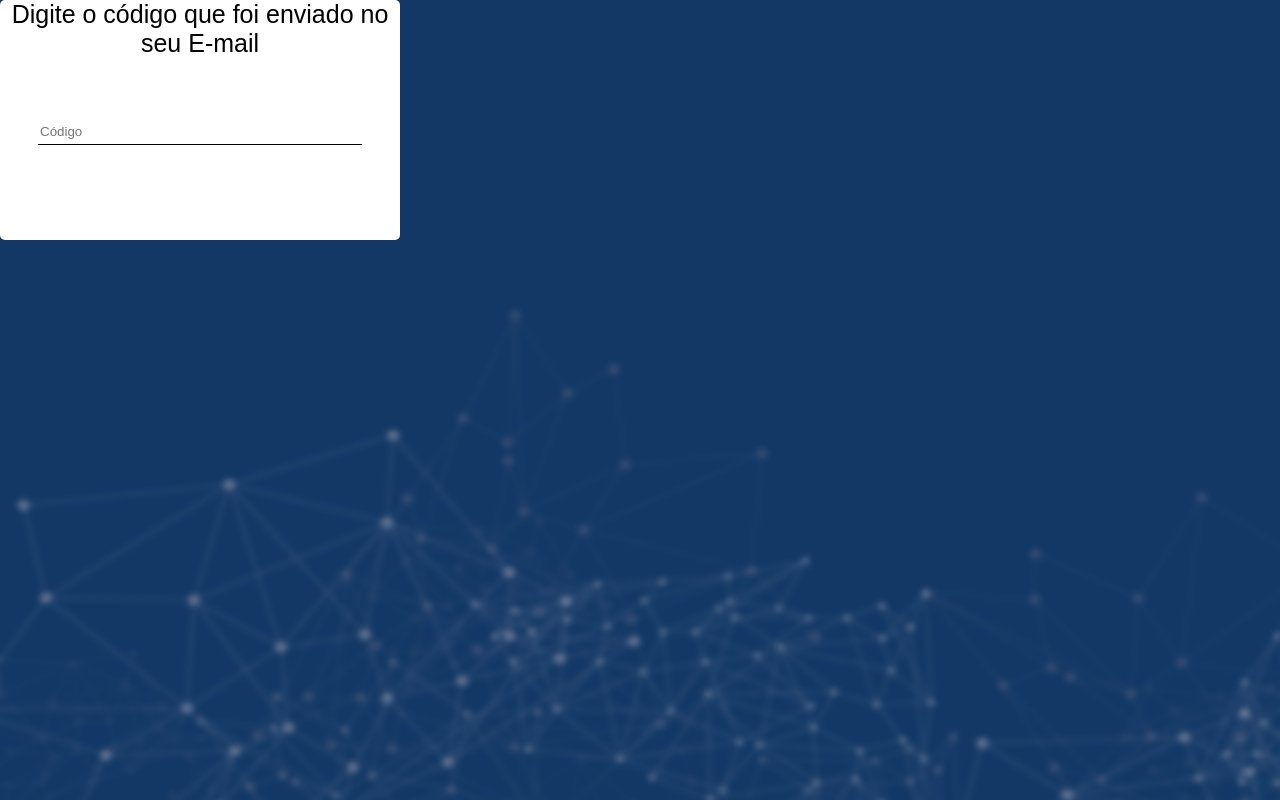
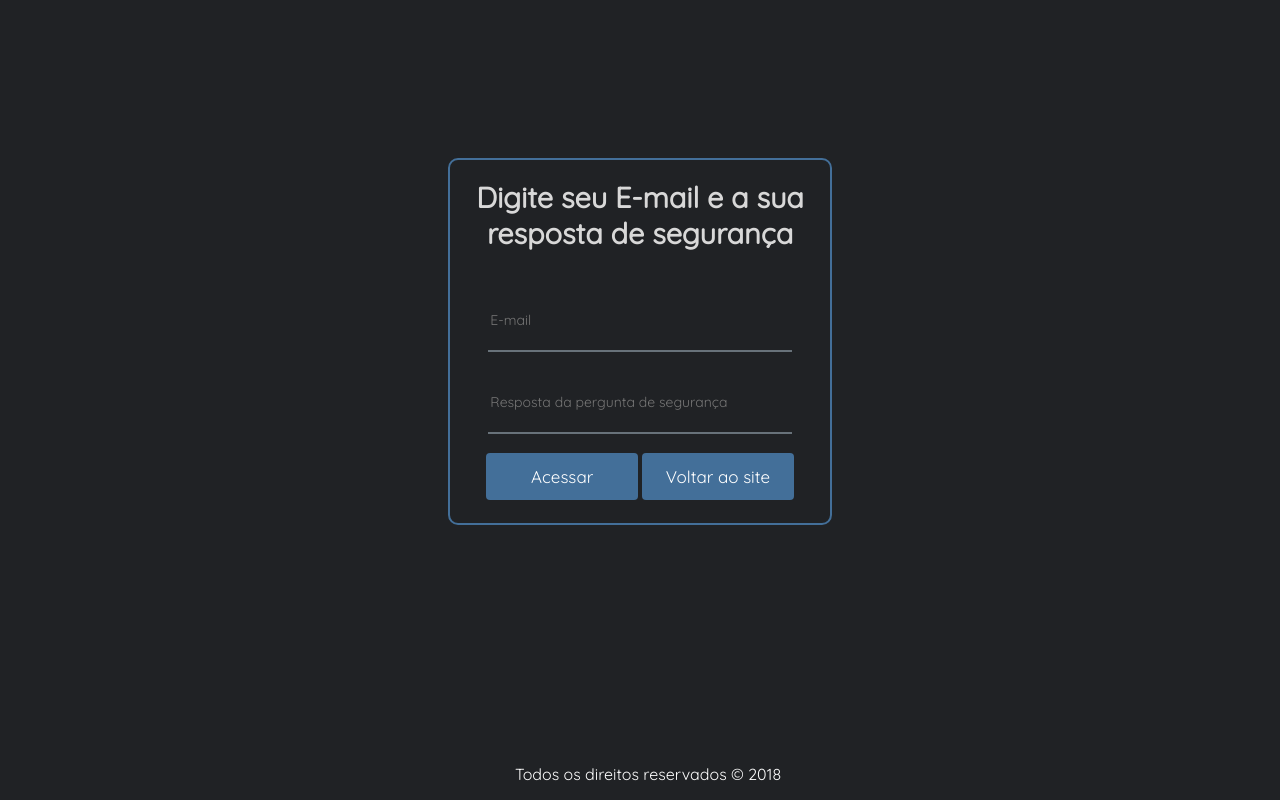
Before and after one commit to JhonatanT/Site-TCC-ETEC-4-Jul-2018-, a PHP site: page /codigo.html in a window 1280 px wide. Run offline with PHP 8.4, Linux system fonts and the light colour scheme.

Commit message:
recuperar senha pronta

```diff
--- a/ITECH/Login.php
+++ b/ITECH/Login.php
@@ -31,6 +31,8 @@
 				<form name="login" method="post" action="validaLogin.php">
                     <input name="txtUsuario" type="email" placeholder="E-mail"/><br>
                     <input name="txtSenha" type="password" placeholder="Senha"/><br>
+
+
                     <button type="submit" value="Login" name="botaoAcessar">ENTRAR</button>
                 </form>
                 <h5><a href="lembrarSenha.html">Esqueceu a senha?</a></h5>
@@ -41,6 +43,8 @@
                     <input name="txtNome" type="text" placeholder="Nome Completo".focus()/><br>
                     <input name="txtEmail" type="email" placeholder="E-mail"/><br>
                     <input name="txtSenhas" type="password" placeholder="Senha"/><br>
+                    <input name="txtPergunta" type="pergunts" placeholder="Pergunta de Segurança"/><br>
+                    <input name="txtResposta" type="resposta" placeholder="Resposta de Segurança"/><br>
                     <button>CADASTRAR</button>
                 </form>
             </div>
--- a/ITECH/codigo.html
+++ b/ITECH/codigo.html
@@ -1,15 +1,23 @@
-<!DOCTYPE html>
-<html lang="pt-br">
+<DOCTYPE html!>
+<html>
   <head>
-    <title>Código - Gennius</title>
+    <title>Recuperar senha - Gennius</title>
     <meta charset="utf-8">
-      <link rel="stylesheet" href="../ITECH/cssIndex/codigo.css">
+    <link rel="stylesheet" href="../ITECH/cssIndex/codigo.css">
+    <link href="https://fonts.googleapis.com/css?family=Quicksand" rel="stylesheet">
     <link rel="shortcut icon" href="imagens/favicon.ico" type="image/x-icon"/>
   </head>
-  <body>
-      <div class="box">
-        <label>Digite o código que foi enviado no seu E-mail</label>
-      <input type="text" name="codigo" placeholder="Código">
-      </div>
-  </body>
+    <body>
+        <div class="box">
+            <h1>Digite seu E-mail e a sua resposta de segurança</h1>
+            <input type="text" name="email" placeholder="E-mail">
+            <input type="text" name="resposta" placeholder="Resposta da pergunta de segurança"><br>
+            <input type="submit" value="Acessar" name="botaoAcessar">
+            <button type="button" class="botao"><a href="index.html">Voltar ao site</a></button>
+            <br>
+        </div>
+        <footer>
+            <p>Todos os direitos reservados © 2018</p>
+        </footer>
+    </body>
 </html>
--- a/ITECH/cssIndex/admin.css
+++ b/ITECH/cssIndex/admin.css
@@ -18,7 +18,6 @@ body{
 
 .container h1{
     position: relative;
-    font-family: arial;
     font-size: 180%;
     color: #d8d8d8;
     font-family: 'Quicksand', sans-serif;
@@ -59,7 +58,6 @@ input[type="submit"]{
     height: 6%;
     border-radius: 4px;
     border: none;
-    font-family: arial;
     font-size: 17px;
     margin-top: 5%;
     font-family: 'Quicksand', sans-serif;
@@ -99,7 +97,7 @@ input[type="text"]:focus{
 input[type="submit"]:hover{
     background-color: #2d5275;
 }
-footer {
+footer{
     position:absolute;
     bottom:0;
     width:100%;
--- a/ITECH/cssIndex/codigo.css
+++ b/ITECH/cssIndex/codigo.css
@@ -1,30 +1,83 @@
 body{
-    margin: 0px;
-    padding: 0px;
-    background-color:url(../pictures/fundo.png) fixed center;
-    background-image: url(../pictures/fundo.png);
-
+    background-color: #202225;
+    overflow-x: hidden;
 }
 
 .box{
+    margin: auto;
     position: relative;
-    width: 25em;
-    height: 15em;
-    background-color: white;
-    border-radius: 5px;
+    top: 150px;
+    width: 30%;
+    height: auto;
+    background-color: #202225;
     text-align: center;
+    border: 2px solid #436f99;
+    border-radius: 10px;
 }
 
 input[type="text"]{
     position: relative;
-    height: 10%;
+    height: 8%;
     width: 80%;
     border: 0px;
     outline: none;
-    border-bottom: 1px solid black;
-    margin-top: 15%;
+    border-bottom: 2px solid #68727a;
+    margin-top: 5%;
+    background-color: #202225;
+    color: white;
+    font-family: 'Quicksand', sans-serif;
+    font-size: 14px;
 }
-.box label{
+input[type="text"]:focus{
+    border-bottom: 2px solid #436f99;
+}
+.box h1{
+    font-family: 'Quicksand', sans-serif;
+    font-size: 180%;
+    color: #d8d8d8;
+}
+input[type="submit"]{
+    position: relative;
+    background-color: #436f99;
+    color: white;
+    width: 40%;
+    height: 6%;
+    border-radius: 4px;
+    border: none;
+    font-size: 17px;
+    margin-bottom: 6%;
+    font-family: 'Quicksand', sans-serif;
+}
+button[type="button"]{
+    position: relative;
+    background-color: #436f99;
+    color: white;
+    width: 40%;
+    height: 6%;
+    border-radius: 4px;
+    border: none;
     font-family: arial;
-    font-size: 25px;
+    font-size: 17px;
+    margin-top: 5%;
+    font-family: 'Quicksand', sans-serif;
+    cursor: pointer;
+    margin-bottom: 6%;
 }
+button[type="button"] a{
+    text-decoration: none;
+    color: white;
+}
+button[type="button"]:hover{
+    background-color: #2d5275;
+}
+footer{
+    position:absolute;
+    bottom:0;
+    width:100%;
+}
+
+footer p{
+    color: white;
+    text-align: center;
+    font-family: 'Quicksand', sans-serif;
+}
```
Also changed, not shown: ITECH/cssIndex/scriptajuda.js (deleted, +0 -10 lines).
